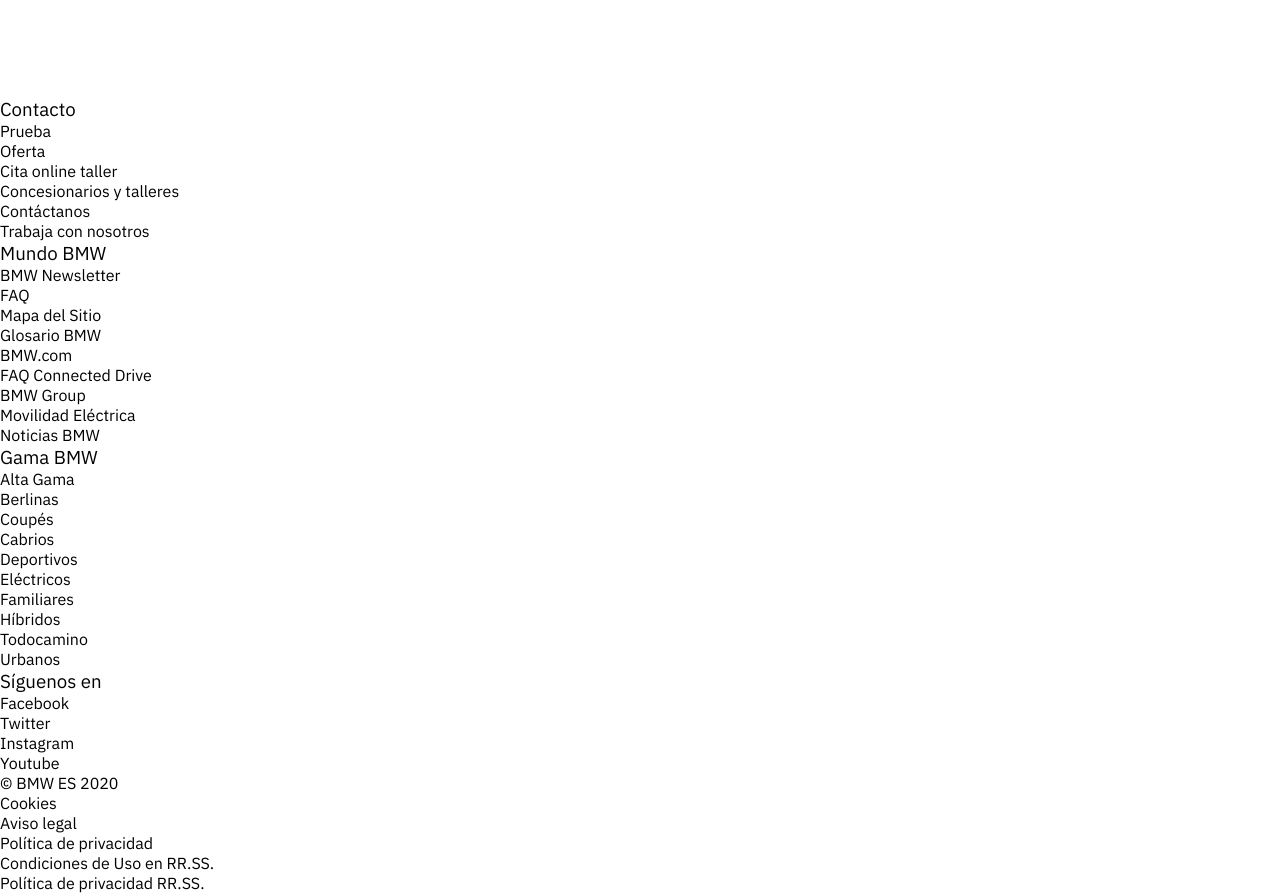
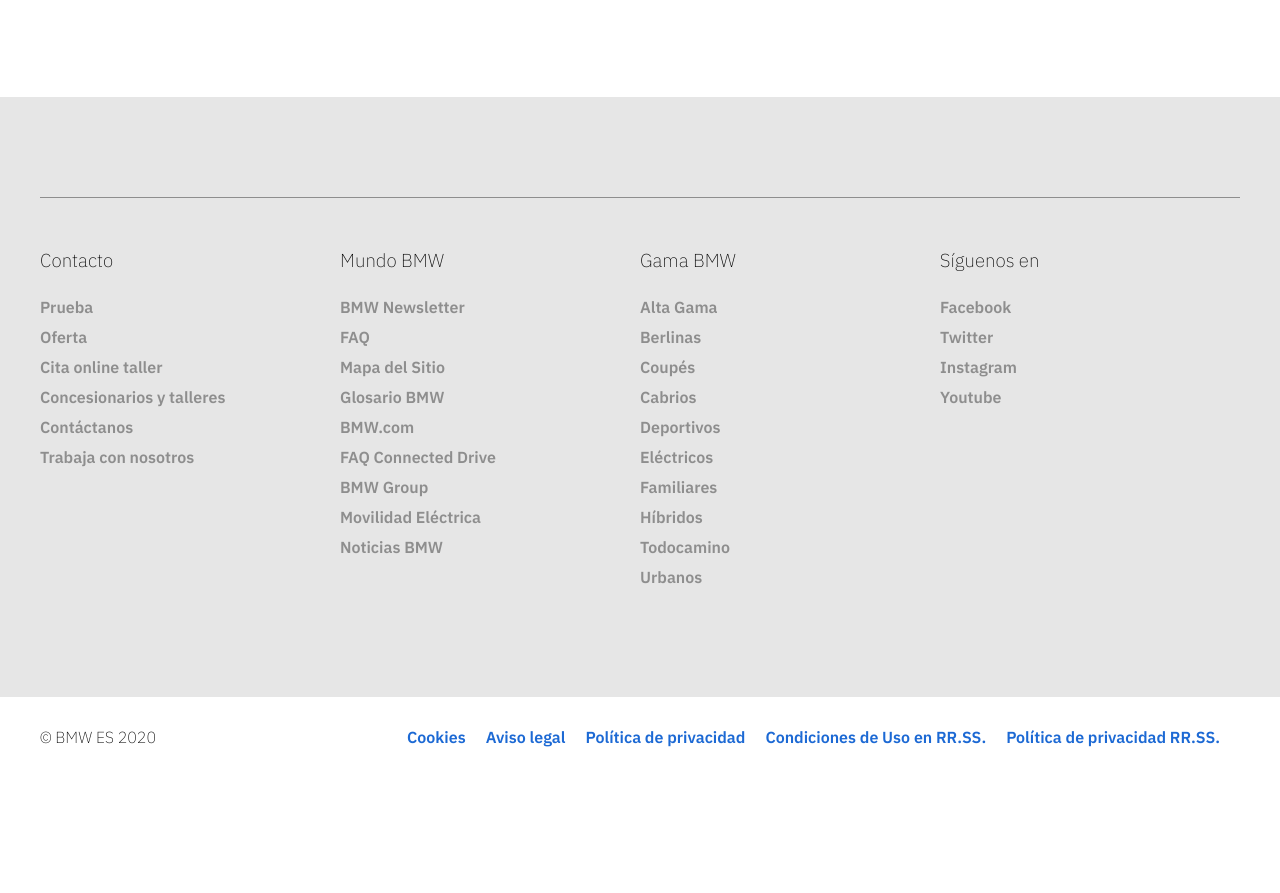
Before and after one commit to jdvivar/BMW-ES-home, a website built with Parcel: page index.html in a window 1280 px wide. Shown: the part 2600-3493 px from the top of the page. After the commit the page ends 3377 px from the top, so only its background shows below. Built offline with nearby package versions, Linux system fonts and the light colour scheme; files whose address does not match are found by name.

Commit message:
Adding footer styles

```diff
--- a/index.html
+++ b/index.html
@@ -165,19 +165,19 @@
           </li>
           <li>
             <a href="#">
-              <i class="fas fa-search fa-2x"></i><br>
+              <i class="fas fa-book-open fa-2x"></i><br>
               Catálogo
             </a>
           </li>
           <li>
             <a href="#">
-              <i class="fas fa-search fa-2x"></i><br>
+              <i class="fas fa-comment-alt fa-2x"></i><br>
               Pide una oferta
             </a>
           </li>
           <li>
             <a href="#">
-              <i class="fas fa-search fa-2x"></i><br>
+              <i class="fas fa-eye fa-2x"></i><br>
               Pruébalo
             </a>
           </li>
@@ -187,10 +187,11 @@
 
   </main>
 
-  <footer>
-    <nav>
-      <ul>
-        <h3>Contacto</h3>
+  <footer class="footer-nav">
+    <nav class="main-wrapper ">
+      <div class="footer-nav-wrapper">
+        <ul class="footer-nav-wrapper-list">
+          <h3 class="footer-nav-list-title">Contacto</h3>
           <li><a href="#">Prueba</a></li>
           <li><a href="#">Oferta</a></li>
           <li><a href="#">Cita online taller</a></li>
@@ -198,8 +199,8 @@
           <li><a href="#">Contáctanos</a></li>
           <li><a href="#">Trabaja con nosotros</a></li>
         </ul>
-      <ul>
-        <h3>Mundo BMW</h3>
+        <ul class="footer-nav-wrapper-list">
+          <h3 class="footer-nav-list-title">Mundo BMW</h3>
           <li><a href="#">BMW Newsletter</a></li>
           <li><a href="#">FAQ</a></li>
           <li><a href="#">Mapa del Sitio</a></li>
@@ -210,8 +211,8 @@
           <li><a href="#">Movilidad Eléctrica</a></li>
           <li><a href="#">Noticias BMW</a></li>
         </ul>
-      <ul>
-        <h3>Gama BMW</h3>
+        <ul class="footer-nav-wrapper-list">
+          <h3 class="footer-nav-list-title">Gama BMW</h3>
           <li><a href="#">Alta Gama</a></li>
           <li><a href="#">Berlinas</a></li>
           <li><a href="#">Coupés</a></li>
@@ -223,29 +224,31 @@
           <li><a href="#">Todocamino</a></li>
           <li><a href="#">Urbanos</a></li>
         </ul>
-      <ul>
-        <h3>Síguenos en</h3>
+        <ul class="footer-nav-wrapper-list">
+          <h3 class="footer-nav-list-title">Síguenos en</h3>
           <li><a href="#">Facebook</a></li>
           <li><a href="#">Twitter</a></li>
           <li><a href="#">Instagram</a></li>
           <li><a href="#">Youtube</a></li>
         </ul>
+      </div>
     </nav>
   </footer>
 
   <footer>
     <section>
-      <div>
-        <p>© BMW ES 2020</p>
-      </div>
-      <div>
-        <ul>
+      <div class="main-wrapper footer-last">
+
+          <p class="copy">© BMW ES 2020</p>
+
+          <ul class="footer-last-links">
             <li><a>Cookies</a></li>
             <li><a>Aviso legal</a></li>
             <li><a>Política de privacidad</a></li>
             <li><a>Condiciones de Uso en RR.SS.</a></li>
             <li><a>Política de privacidad RR.SS.</a></li>
           </ul>
+
       </div>
     </section>
   </footer>
--- /dev/null
+++ b/styles/footer.css
@@ -0,0 +1,56 @@
+.footer-nav {
+  background-color: var(--grey);
+  padding-top: 100px;
+  padding-bottom: 100px;
+}
+
+.footer-nav-wrapper {
+  display: flex;
+  padding-top: 50px;
+  border-top: 1px solid var(--disabled-black);
+}
+
+.footer-nav-wrapper-list {
+  width: 100%;
+}
+
+.footer-nav-list-title {
+  font-weight: 200;
+  margin-bottom: 25px;
+}
+
+.footer-nav-wrapper-list li {
+  color: var(--disabled-black);
+  font-weight: 600;
+  margin-bottom: 10px;
+  transition: var(--default-transition);
+}
+
+.footer-nav-wrapper-list li:hover {
+  color: var(--black);
+}
+
+.footer-last {
+  display: flex;
+  justify-content: space-between;
+  line-height: 80px;
+}
+
+.footer-last-links {
+  display: flex;
+}
+
+.footer-last-links li {
+  margin-right: 20px;
+  font-weight: 600;
+  color: var(--blue);
+  transition: var(--default-transition);
+}
+
+.footer-last-links li:hover {
+  color: var(--black);
+}
+
+.copy {
+  font-weight: 200;
+}
--- a/styles/main.css
+++ b/styles/main.css
@@ -3,3 +3,4 @@
 @import './header.css';
 @import './models.css';
 @import './services.css';
+@import './footer.css';
```
Lines whose indentation alone changed are shown as unchanged.
